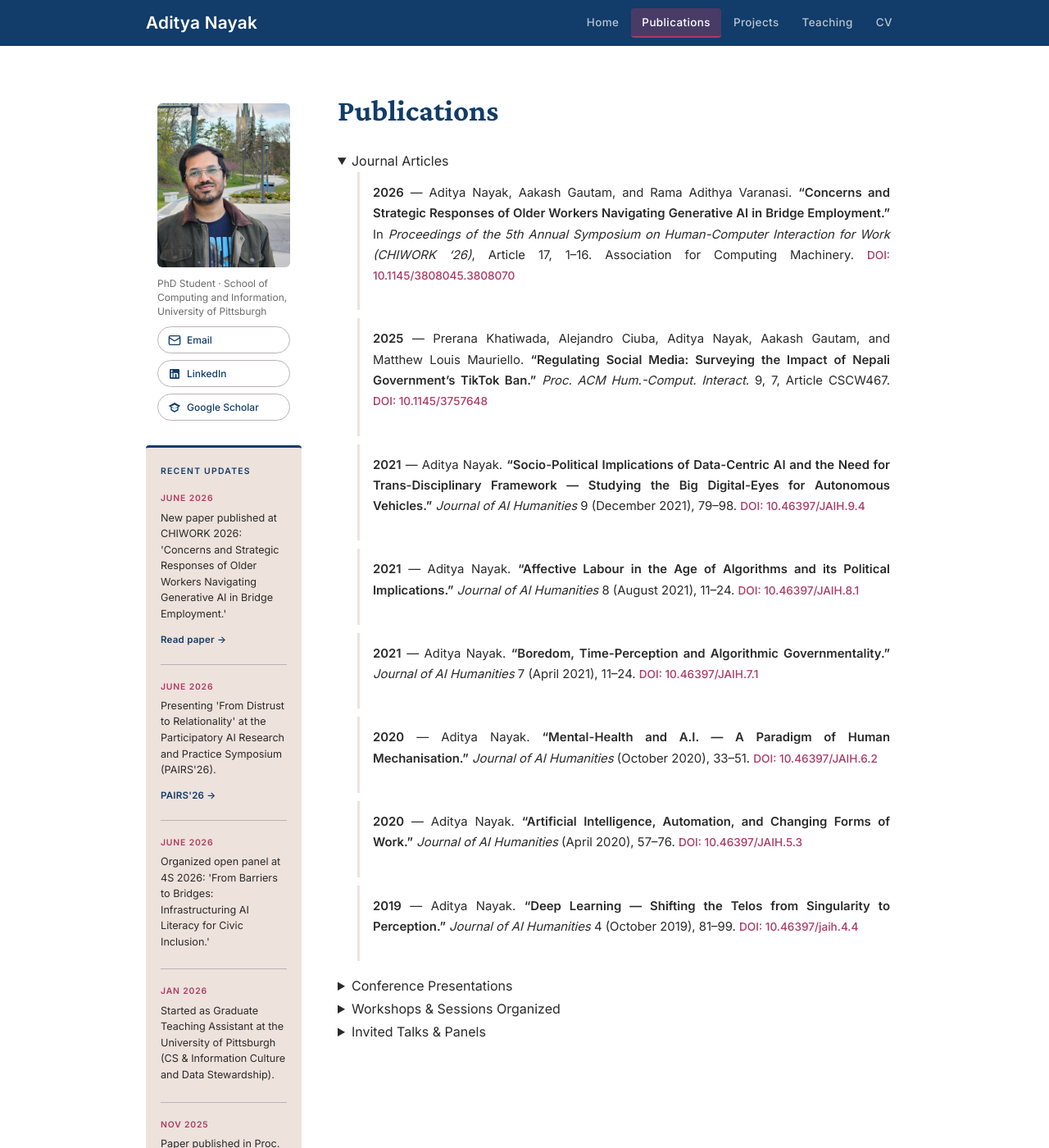
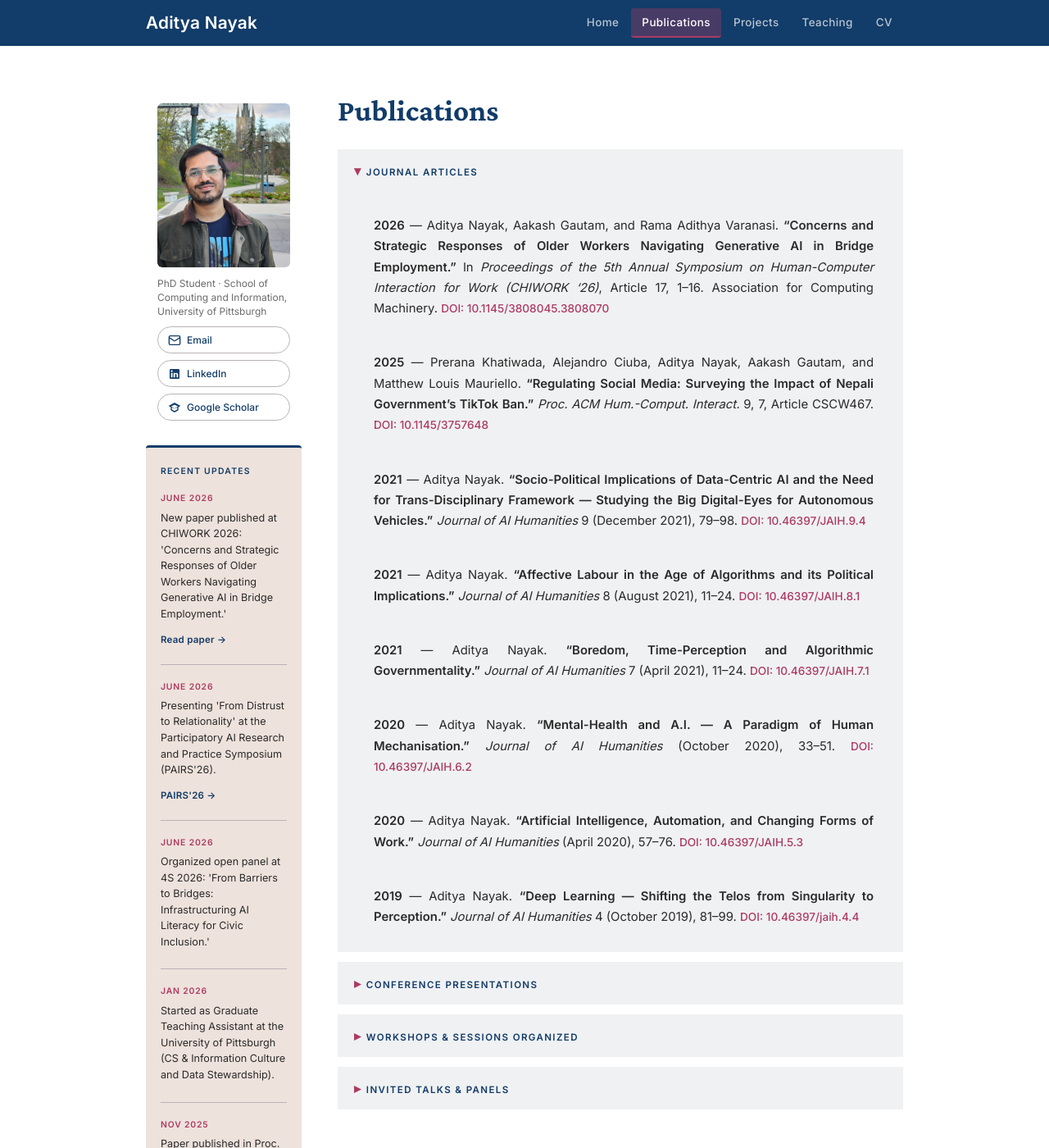
Before and after one commit to adityanayak-info/adityanayak-info.github.io, a Jekyll site: the page built from publications.md, in a window 1280 px wide and 1400 px high. Shown: the whole window at 82% size. Built offline with Jekyll 4.4.1, drawn with Linux system fonts in a browser that asks for light colours.

Commit message:
Update style.css

```diff
--- a/assets/css/style.css
+++ b/assets/css/style.css
@@ -846,3 +846,65 @@ hr.profile-rule {
 .photo-hover-wrap.active .photo-caption {
   transform: translateY(0);
 }
+
+
+/* ──Publication collapsible sections ── */
+
+.pub-section {
+  border: none;
+  border-top: 1px solid var(--border);
+  background: #f0f1f3;
+  margin: 0 0 12px;
+  position: relative;
+  z-index: 1;
+}
+
+.pub-section summary {
+  padding: 12px 20px;
+  font-family: var(--font-body);
+  font-weight: 700;
+  font-size: 0.72rem;
+  text-transform: uppercase;
+  letter-spacing: 0.12em;
+  color: var(--navy);
+  cursor: pointer;
+  user-select: none;
+  list-style: none;
+  background: #f0f1f3;
+}
+
+.pub-section summary::-webkit-details-marker { display: none; }
+
+.pub-section[open] summary {
+  border-bottom: 1px solid var(--border);
+}
+
+.pub-section summary::before {
+  content: '▸ ';
+  font-size: 1rem;
+  color: var(--burgundy);
+}
+
+.pub-section[open] summary::before {
+  content: '▾ ';
+}
+
+.pub-section-content {
+  padding: 16px 20px 8px;
+  background: #f0f1f3;
+}
+
+.pub-section-content .pub-list { margin-bottom: 0; }
+
+.pub-section-content .pub-list li {
+  padding-left: 0;
+  border-left: none;
+  margin-bottom: 6px;
+  padding-bottom: 6px;
+  border-bottom: 1px solid var(--border);
+}
+
+.pub-section-content .pub-list li:last-child {
+  border-bottom: none;
+  margin-bottom: 0;
+}
```
